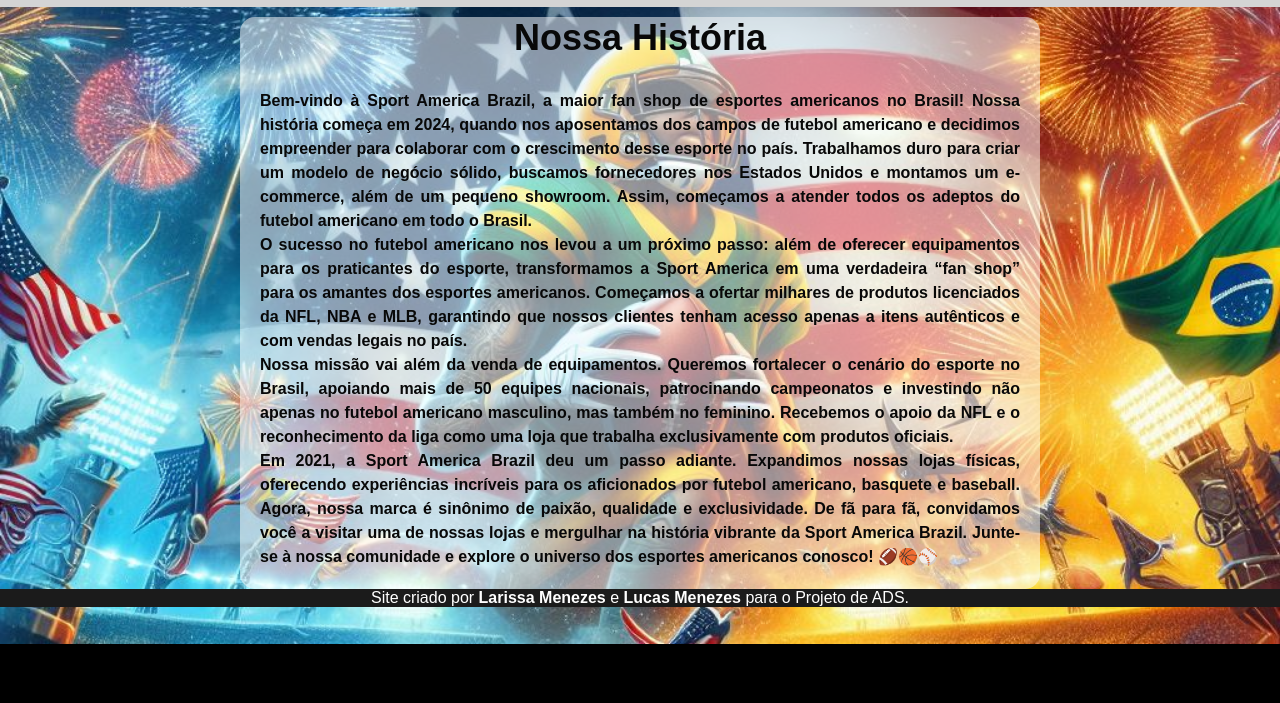
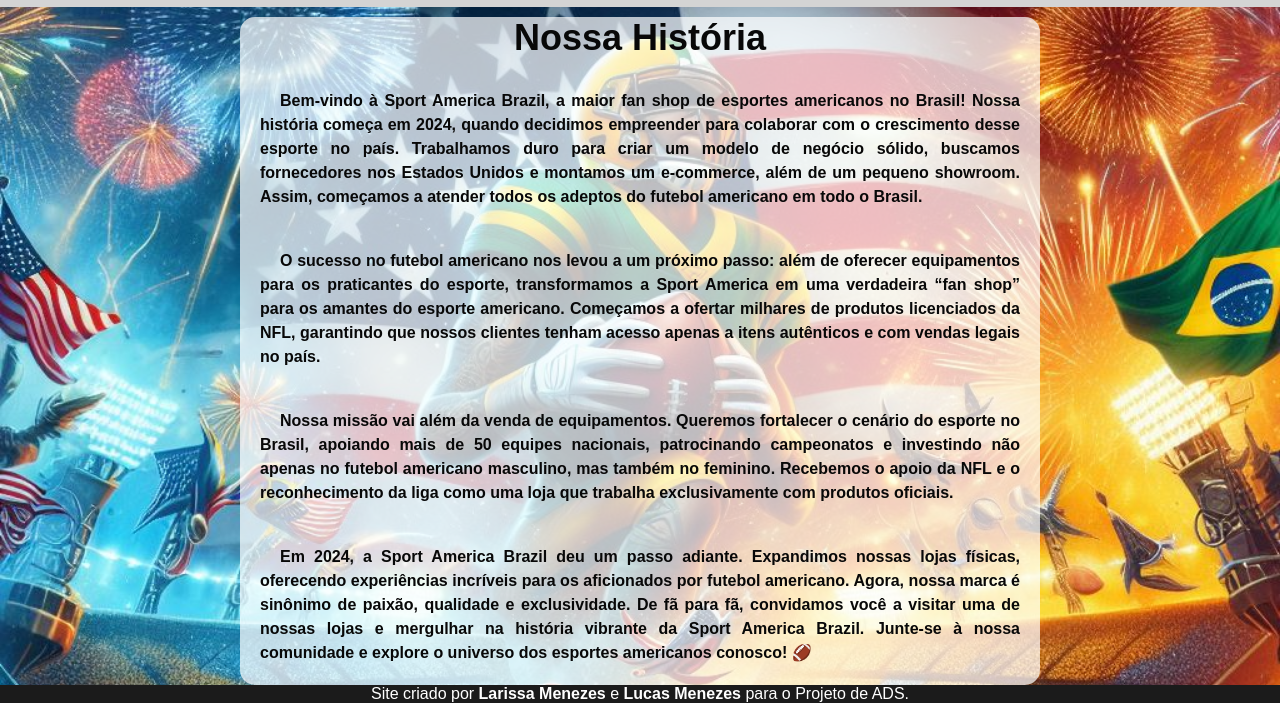
Before and after one commit to Sharllack/projeto.01.ads.normal, a plain HTML site: page historia.html in a window 1280 px wide. Shown: the part 156-859 px from the top of the page. Before the commit the page ends 800 px from the top, so only its background shows below. Drawn offline with nearby package versions, Linux system fonts and the light colour scheme.

Commit message:
asnfidshfukafngdj

```diff
--- /dev/null
+++ b/JS.com/compra.js
@@ -0,0 +1,4 @@
+function selecionarProduto(idProduto) {
+    // Armazenar apenas o ID do produto no localStorage
+    localStorage.setItem('produtoSelecionado', idProduto);
+  }
--- /dev/null
+++ b/JS.historia/compra.js
@@ -0,0 +1,4 @@
+function selecionarProduto(idProduto) {
+    // Armazenar apenas o ID do produto no localStorage
+    localStorage.setItem('produtoSelecionado', idProduto);
+  }
--- a/estilo.historia/style.css
+++ b/estilo.historia/style.css
@@ -385,10 +385,11 @@
     line-height: 1.5;
     text-align: justify;
     padding: 20px;
+    text-indent: 20px;
   }
 
     .texto {
-        background-color: #ffffff86;
+        background-color: #ffffffb7;
         border-radius: 15px;
         max-width: 800px;
         margin: auto;
--- a/historia.html
+++ b/historia.html
@@ -108,18 +108,19 @@
 <section class="texto">
     <h1 class="title">Nossa História</h1>
 
-    <p class="conteudo">Bem-vindo à Sport America Brazil, a maior fan shop de esportes americanos no Brasil! Nossa história começa em 2024, quando nos aposentamos dos campos de futebol americano e decidimos empreender para colaborar com o crescimento desse esporte no país. Trabalhamos duro para criar um modelo de negócio sólido, buscamos fornecedores nos Estados Unidos e montamos um e-commerce, além de um pequeno showroom. Assim, começamos a atender todos os adeptos do futebol americano em todo o Brasil. <br>
+    <p class="conteudo">Bem-vindo à Sport America Brazil, a maior fan shop de esportes americanos no Brasil! Nossa história começa em 2024, quando decidimos empreender para colaborar com o crescimento desse esporte no país. Trabalhamos duro para criar um modelo de negócio sólido, buscamos fornecedores nos Estados Unidos e montamos um e-commerce, além de um pequeno showroom. Assim, começamos a atender todos os adeptos do futebol americano em todo o Brasil.</p>
 
-    O sucesso no futebol americano nos levou a um próximo passo: além de oferecer equipamentos para os praticantes do esporte, transformamos a Sport America em uma verdadeira “fan shop” para os amantes dos esportes americanos. Começamos a ofertar milhares de produtos licenciados da NFL, NBA e MLB, garantindo que nossos clientes tenham acesso apenas a itens autênticos e com vendas legais no país. <br>
+    <p class="conteudo">O sucesso no futebol americano nos levou a um próximo passo: além de oferecer equipamentos para os praticantes do esporte, transformamos a Sport America em uma verdadeira “fan shop” para os amantes do esporte americano. Começamos a ofertar milhares de produtos licenciados da NFL, garantindo que nossos clientes tenham acesso apenas a itens autênticos e com vendas legais no país.</p>
 
-    Nossa missão vai além da venda de equipamentos. Queremos fortalecer o cenário do esporte no Brasil, apoiando mais de 50 equipes nacionais, patrocinando campeonatos e investindo não apenas no futebol americano masculino, mas também no feminino. Recebemos o apoio da NFL e o reconhecimento da liga como uma loja que trabalha exclusivamente com produtos oficiais. <br>
+    <p class="conteudo">Nossa missão vai além da venda de equipamentos. Queremos fortalecer o cenário do esporte no Brasil, apoiando mais de 50 equipes nacionais, patrocinando campeonatos e investindo não apenas no futebol americano masculino, mas também no feminino. Recebemos o apoio da NFL e o reconhecimento da liga como uma loja que trabalha exclusivamente com produtos oficiais.</p>
 
-    Em 2021, a Sport America Brazil deu um passo adiante. Expandimos nossas lojas físicas, oferecendo experiências incríveis para os aficionados por futebol americano, basquete e baseball. Agora, nossa marca é sinônimo de paixão, qualidade e exclusividade. De fã para fã, convidamos você a visitar uma de nossas lojas e mergulhar na história vibrante da Sport America Brazil. Junte-se à nossa comunidade e explore o universo dos esportes americanos conosco! 🏈🏀⚾ <br>
+    <p class="conteudo">Em 2024, a Sport America Brazil deu um passo adiante. Expandimos nossas lojas físicas, oferecendo experiências incríveis para os aficionados por futebol americano. Agora, nossa marca é sinônimo de paixão, qualidade e exclusividade. De fã para fã, convidamos você a visitar uma de nossas lojas e mergulhar na história vibrante da Sport America Brazil. Junte-se à nossa comunidade e explore o universo dos esportes americanos conosco! 🏈
     </p>
 </section>
 <footer>Site criado por <strong>Larissa Menezes</strong> e <strong>Lucas Menezes</strong> para o Projeto de ADS.</footer>
     <script src="./JS.index/funcoes.js"></script>
     <script src="./JS.historia/darkmode.js"></script>
     <script src="./JS.historia/menu.burguer.js"></script>
+    <script src="./JS.historia/compra.js"></script>
 </body>
 </html>
```
Also changed, not shown: compra.html (+1 -0 lines).
